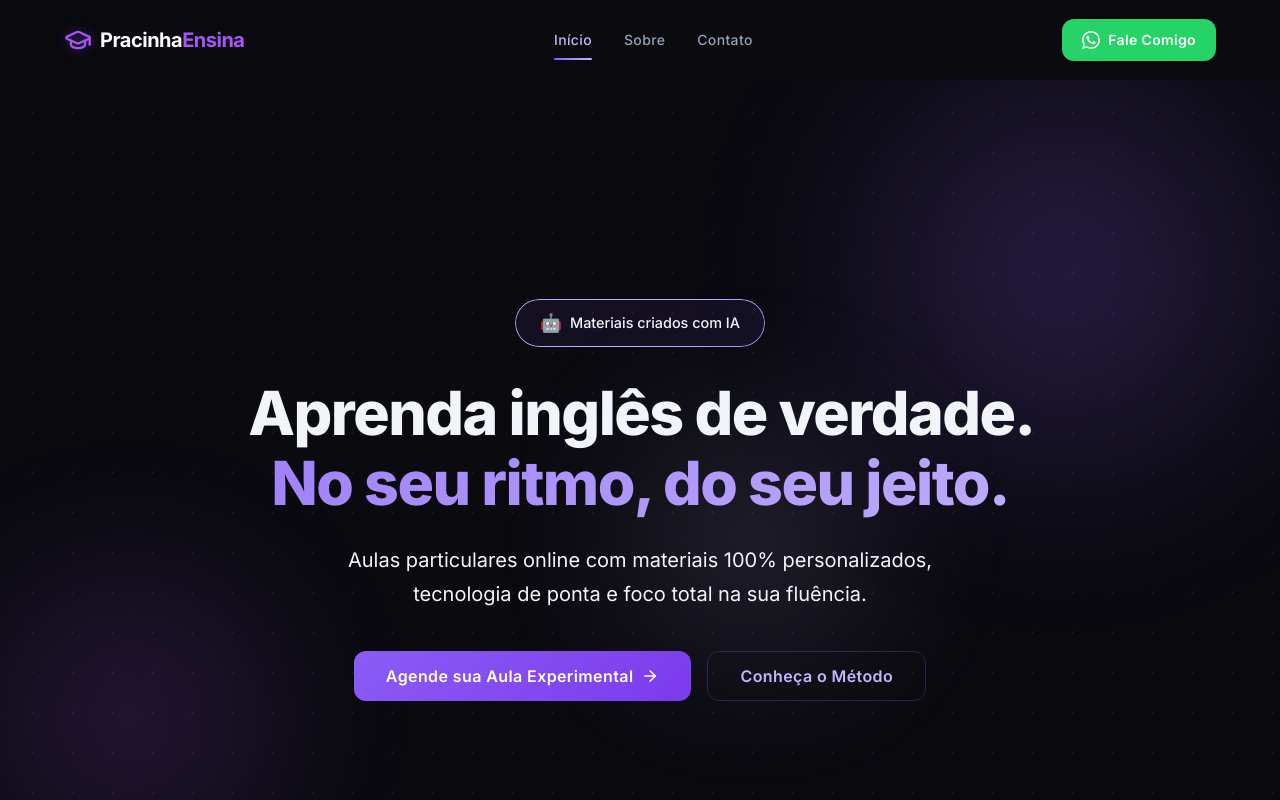
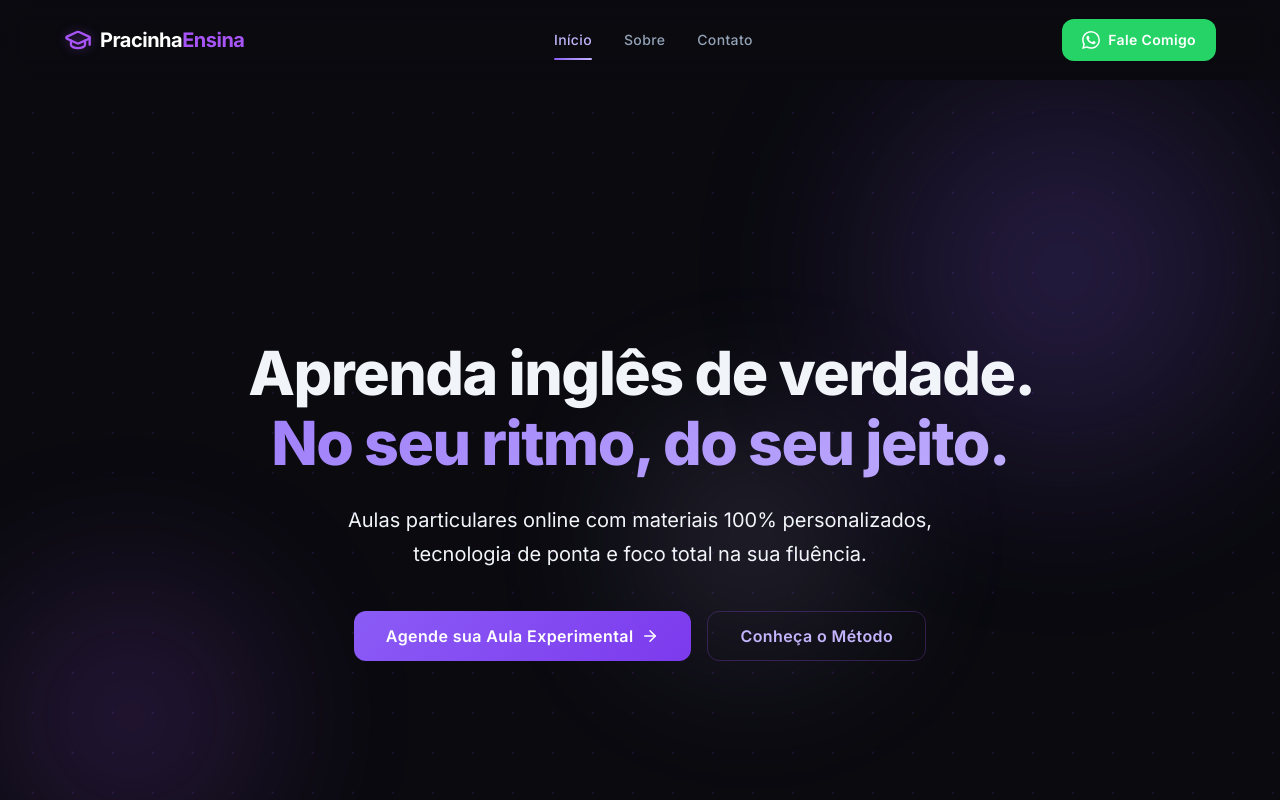
Before and after one commit to pracinhaensina/pracinhaensina, a React (Vite) app: page / in a window 1280 px wide. Shown: the top 800 px of the page. Built offline with nearby package versions, Linux system fonts and the light colour scheme.

Commit message:
Design: Remove AI badge from Home page hero section

```diff
--- a/src/pages/Home.tsx
+++ b/src/pages/Home.tsx
@@ -72,11 +72,6 @@ export default function Home() {
         <div className="hero-glow-circle hero-glow-circle--3" />
 
         <div className="hero-content">
-          {/* AI Badge */}
-          <div className="hero-badge">
-            <span>🤖</span> Materiais criados com IA
-          </div>
-
           <h1>
             Aprenda inglês de verdade.{' '}
             <span className="gradient-text">No seu ritmo, do seu jeito.</span>
```
